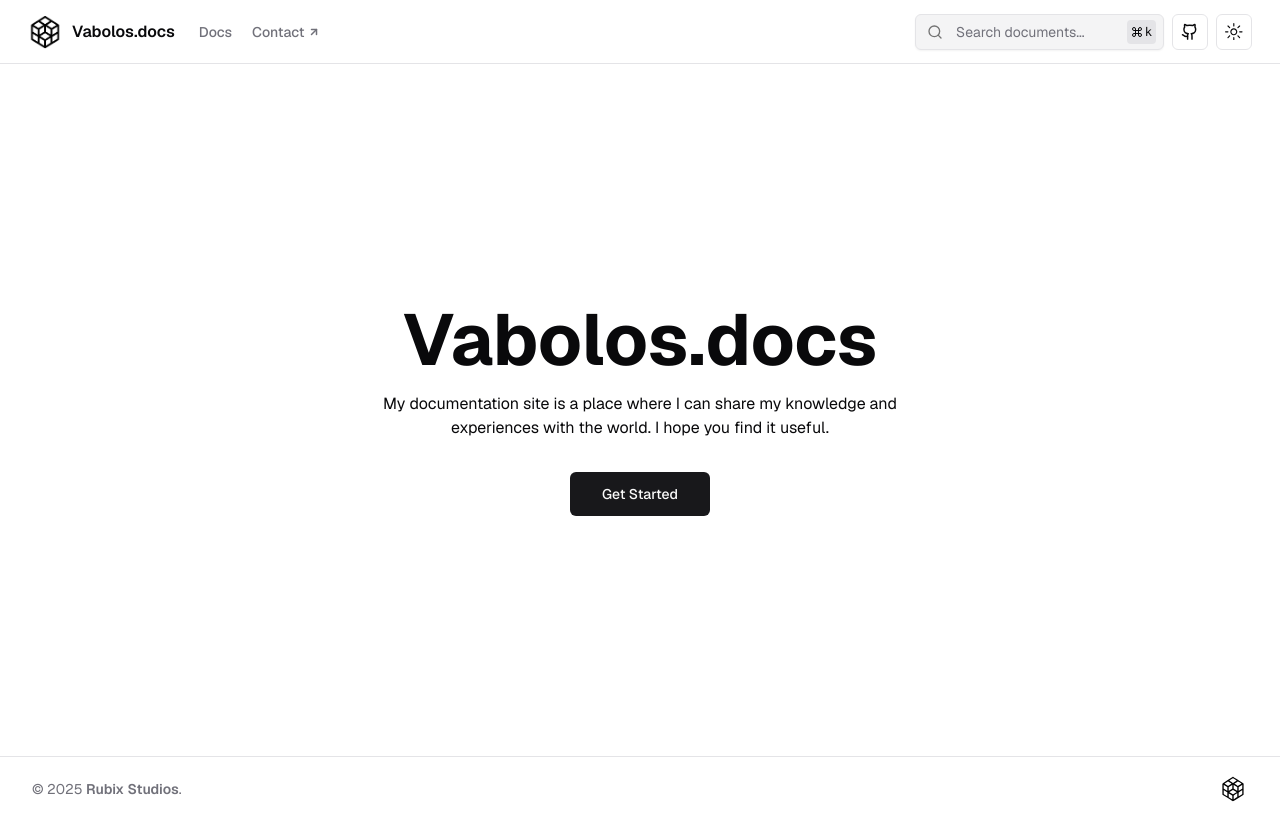
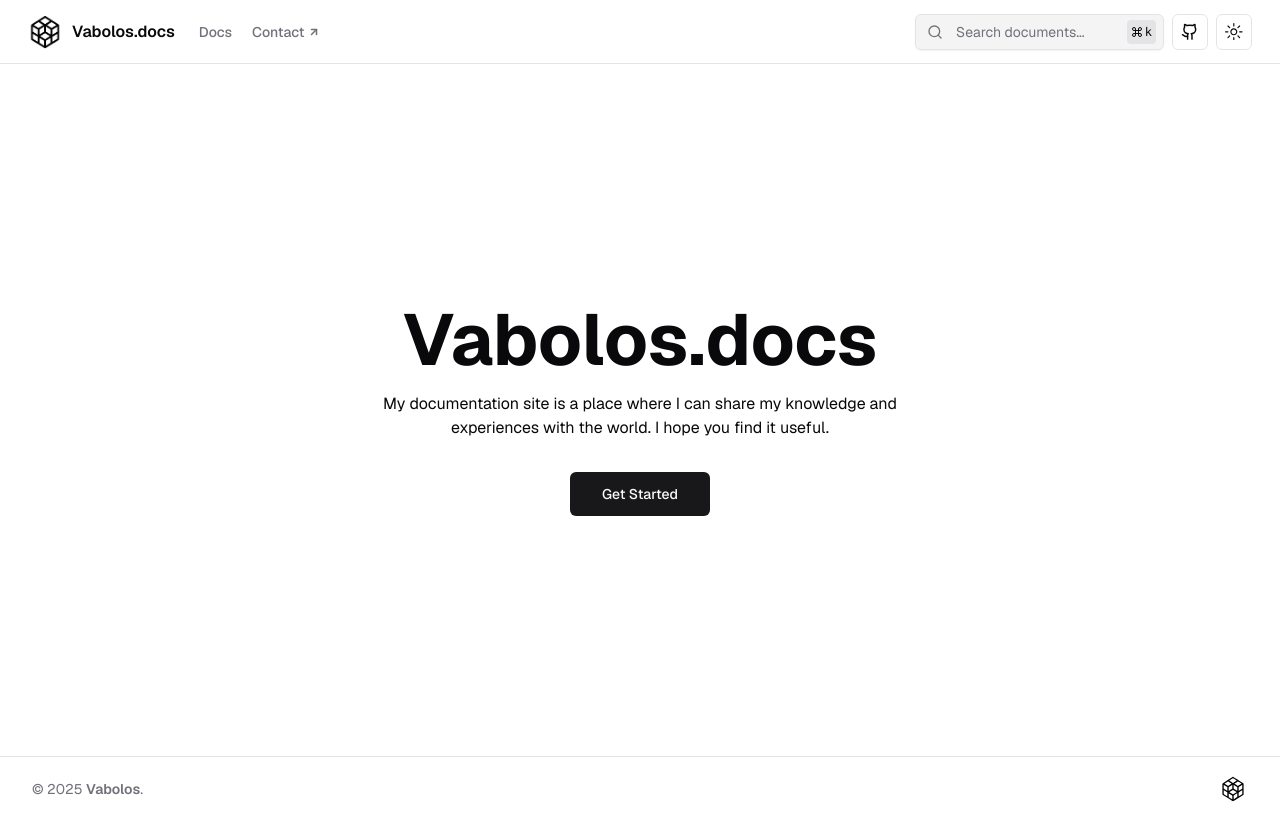
Before and after one commit to Vabolos/vabolos.docs, a Next.js app: page / in a window 1280 px wide. Built offline with nearby package versions, Linux system fonts and the light colour scheme.

Commit message:
Update company name and link in settings

```diff
--- a/settings/settings.ts
+++ b/settings/settings.ts
@@ -18,8 +18,8 @@ export const urlimage = "/images/og-image.png"
 export const imagealt = "Rubix Studios Documentation"
 export const twitterhandle = "@RubixStudios"
 
-export const companyname = "Rubix Studios"
-export const companylink = "https://www.rubixstudios.com.au"
+export const companyname = "Vabolos"
+export const companylink = "https://github.com/vabolos"
 
 export const branding = true
 export const rightsidebar = true
```
